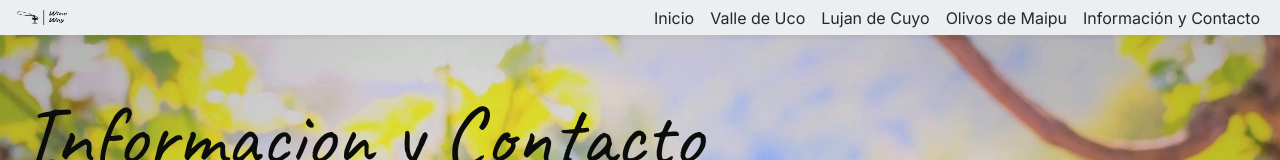
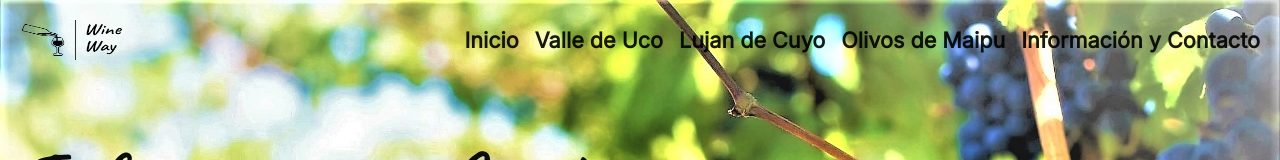
Before and after one commit to Damiwk14/WineWay, a website: page Secciones/4 Info y contacto.html in a window 1280 px wide. Shown: the top 160 px of the page. Drawn offline with nearby package versions, Linux system fonts and the light colour scheme.

Commit message:
avancesLun3/10

```diff
--- a/Scss/layout/header.scss
+++ b/Scss/layout/header.scss
@@ -19,7 +19,6 @@ header{
 
 #headerMaipu{
                 @extend header;
-                background-color:$color5;
                 background-image:url(../Assets/img/HeaderMaipu.jpg);
 
 }
@@ -32,11 +31,12 @@ header{
 #headerCuyo{
                 @extend header;
                 background-image:url(../Assets/img/HeaderCuyo.jpg);
+                background-position:top;
 }
 
 #headerContacto{
                 @extend header;
-                background-image:url(../Assets/img/HeaderContacto.jpg);
+                background-image:url(../Assets/img/HeaderContactobis.JPEG);
 
 }
 .titulo-pricipal{
@@ -67,17 +67,18 @@ header{
                 }
 }
 
-.navbar{            width:100%;
-                    height:35px;
-                    background-color:rgba(245, 245, 245, 0.987);
-                    opacity: 0.9;
+
+
+.navbar{
+    height: 80px;
+
         .logo__img{
 
-            width: 60px;
-            height: 35px;
+            width: 120px;
+            height: 90px;
         }
 .navbar-brand{
-                        color: rgb(45, 4, 48);
+
                         text-decoration:dashed;
                         font-size:xx-large;
                         font-family: "caveat";
@@ -86,16 +87,22 @@ header{
                             transition: all 0.3s ease;}
 
                     }
-.nav-link{
+.nav-link{              font-weight:900;
                         font-family:$secondary-typography;
+                        font-size:larger;
+
         }
 .nav-item{
             &:hover{transform: scale(1.03);
-            transition: all 0.3s ease; }
+            transition: all 0.3s ease;}
+            font-weight:700;
+
+ }
+
 
 }
 
-}
+
 
 
 @media (max-width:1180px)       {
--- a/Secciones/4 Info y contacto.html
+++ b/Secciones/4 Info y contacto.html
@@ -24,11 +24,10 @@
 
 
 
-
-
+          <header id="headerContacto">
             <nav class="navbar navbar-expand-lg">
               <div class="container-fluid">
-                        <a class="navbar-brand" href="../index.html"><img class="logo__img" src="../Assets/img/logo3.jpg" alt=""></a>
+                <a class="navbar-brand" href="../index.html"><img class="logo__img" src="../Assets/img/logo3.png" alt=""></a>
                 <button class="navbar-toggler" type="button" data-bs-toggle="collapse" data-bs-target="#navbarSupportedContent" aria-controls="navbarSupportedContent" aria-expanded="false" aria-label="Toggle navigation">
                   <span class="navbar-toggler-icon"></span>
                 </button>
@@ -57,7 +56,7 @@
             </nav>
 
 
-        <header id="headerContacto">
+
             <h1 class="titulo-pricipal">Informacion y Contacto</h1>
         </header>
          <div class="container">
```
Also changed, not shown: Secciones/1 Valle de Uco.html (+3 -3 lines), Secciones/2 Lujan de Cuyo.html (+3 -3 lines), Secciones/3 Olivos de Maipu.html (+3 -3 lines), index.html (+3 -3 lines), Assets/img/HeaderContacto.jpeg (added), Assets/img/HeaderContacto1.jpeg (added), Assets/img/HeaderContacto1.jpg (renamed from Assets/img/HeaderContacto.jpg), Assets/img/HeaderContactobis.jpeg (added), Assets/img/Wineback1.jpg (added), Assets/img/logo3.png (added), Assets/img/logo31.jpg (renamed from Assets/img/logo3.jpg), css/main.css. Lines whose indentation alone changed are shown as unchanged.
